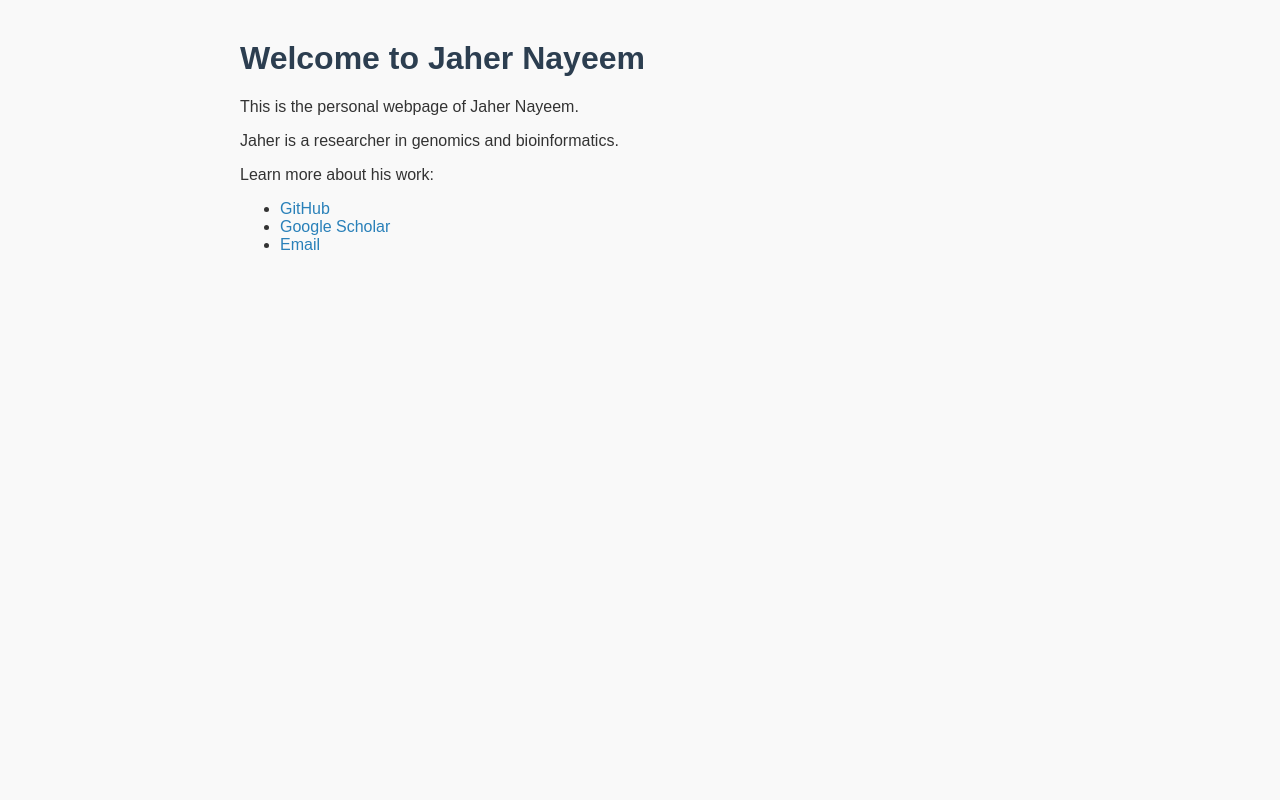
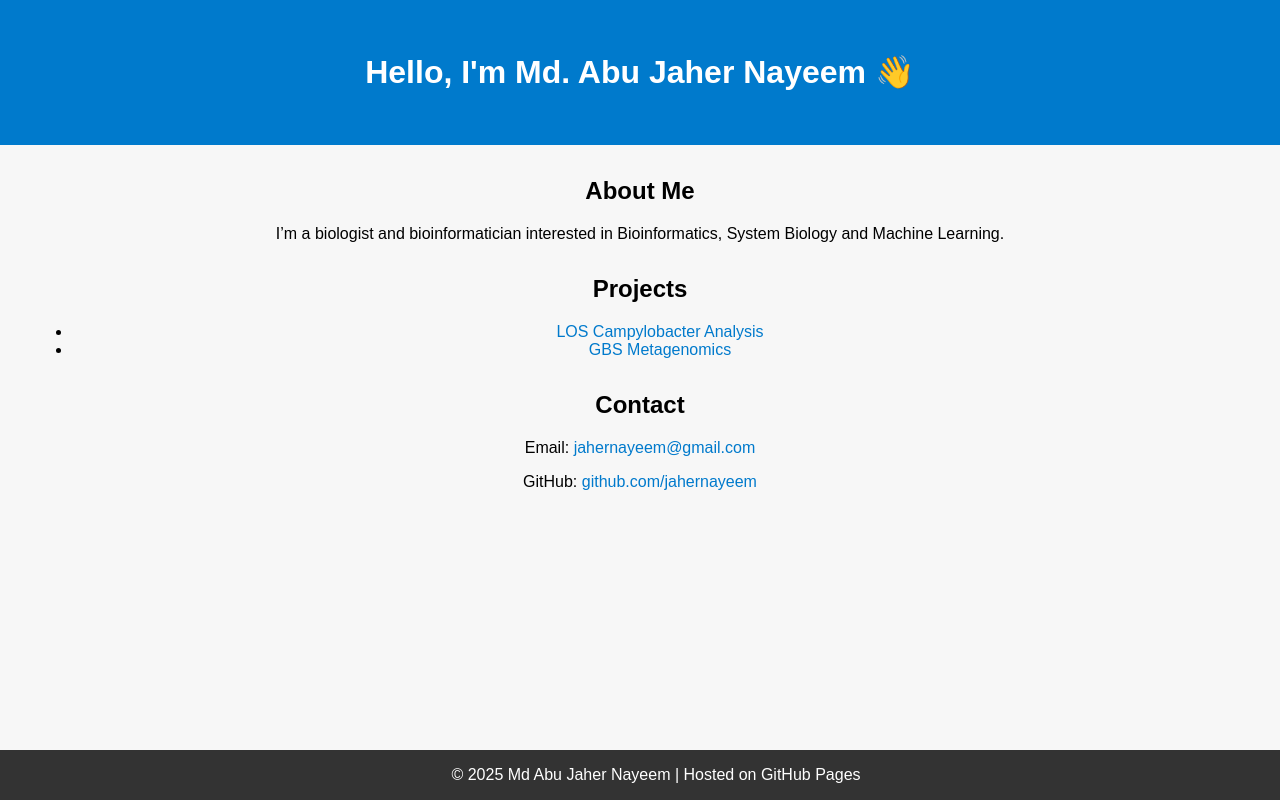
Before and after one commit to jahernayeem/jahernayeem.github.io, a plain HTML site: page index.html in a window 1280 px wide. Drawn offline with Linux system fonts and the light colour scheme.

Commit message:
Update index.html

```diff
--- a/index.html
+++ b/index.html
@@ -1,45 +1,69 @@
 <!DOCTYPE html>
 <html lang="en">
 <head>
-  <meta charset="UTF-8">
-  <meta name="viewport" content="width=device-width, initial-scale=1">
-  <title>Md. Abu Jaher Nayeem</title>
+  <meta charset="UTF-8" />
+  <meta name="viewport" content="width=device-width, initial-scale=1.0"/>
+  <meta name="author" content="Md Abu Jaher Nayeem" />
+  <title>Home</title>
   <style>
     body {
       font-family: Arial, sans-serif;
-      margin: 40px;
-      background-color: #f9f9f9;
-      color: #333;
+      background-color: #f7f7f7;
+      margin: 0;
+      padding: 0;
+      text-align: center;
     }
-    h1 {
-      color: #2c3e50;
+    header {
+      background-color: #007acc;
+      color: white;
+      padding: 2rem 1rem;
+    }
+    section {
+      margin: 2rem;
+    }
+    footer {
+      background-color: #333;
+      color: white;
+      padding: 1rem;
+      position: fixed;
+      bottom: 0;
+      width: 100%;
     }
     a {
-      color: #2980b9;
+      color: #007acc;
       text-decoration: none;
     }
     a:hover {
       text-decoration: underline;
     }
-    .content {
-      max-width: 800px;
-      margin: auto;
-    }
   </style>
 </head>
 <body>
-  <div class="content">
-    <h1>Welcome to Jaher Nayeem</h1>
-    <p>This is the personal webpage of Jaher Nayeem.</p>
-    <p>Jaher is a researcher in genomics and bioinformatics.</p>
-    <p>
-      Learn more about his work:
-      <ul>
-        <li><a href="https://github.com/jahernayeem">GitHub</a></li>
-        <li><a href="https://scholar.google.com/citations?hl=en&user=tYed4TkAAAAJ/">Google Scholar</a></li>
-        <li><a href="mailto:jahernayeem@gmail.com">Email</a></li>
-      </ul>
-    </p>
-  </div>
+  <header>
+    <h1>Hello, I'm Md. Abu Jaher Nayeem 👋</h1>
+  </header>
+
+  <section>
+    <h2>About Me</h2>
+    <p>I’m a biologist and bioinformatician interested in Bioinformatics, System Biology and Machine Learning.</p>
+  </section>
+
+  <section>
+    <h2>Projects</h2>
+    <ul>
+      <li><a href="https://github.com/jahernayeem/LOS-Campylobacter">LOS Campylobacter Analysis</a></li>
+      <li><a href="https://github.com/jahernayeem/GBS-metagenomics">GBS Metagenomics</a></li>
+    </ul>
+  </section>
+
+  <section>
+    <h2>Contact</h2>
+    <p>Email: <a href="mailto:jahernayeem@gmail.com">jahernayeem@gmail.com</a></p>
+    <p>GitHub: <a href="https://github.com/jahernayeem">github.com/jahernayeem</a></p>
+  </section>
+
+  <footer>
+    &copy; 2025 Md Abu Jaher Nayeem | Hosted on GitHub Pages
+  </footer>
 </body>
 </html>
```
